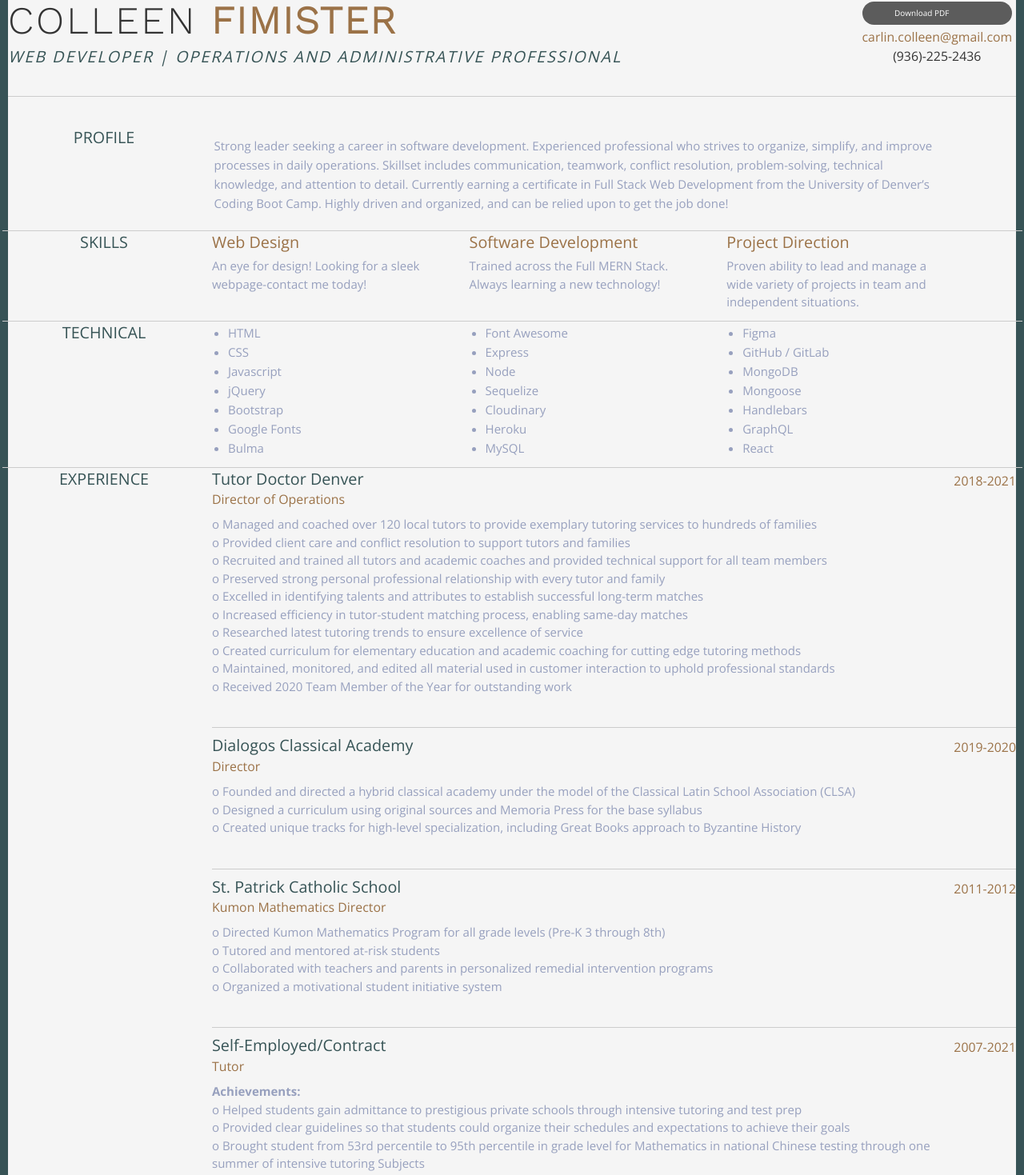
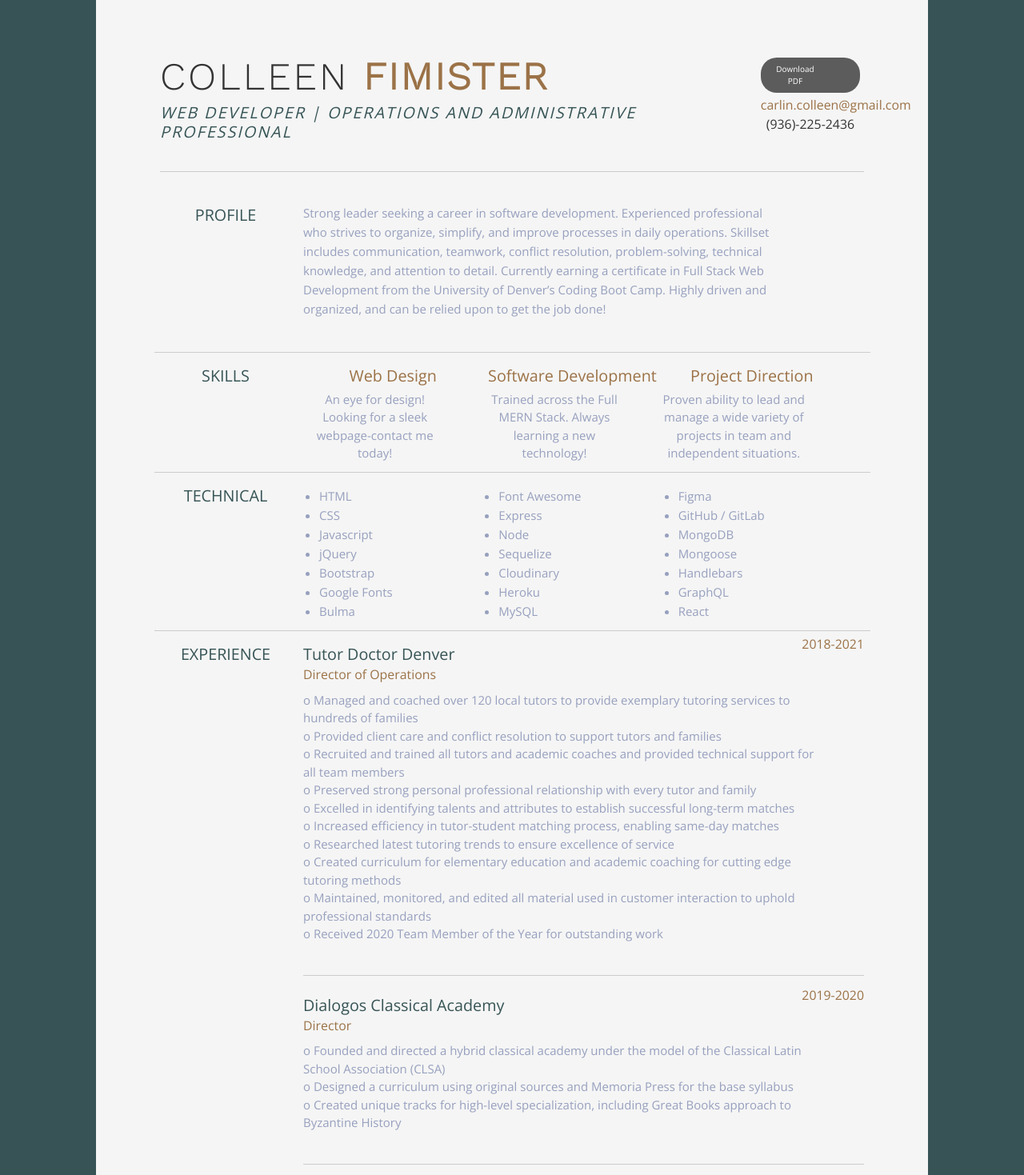
Before and after one commit to carlincb/react-portfolio, a React (Create React App) app: page /Resume in a window 1280 px wide. Shown: the part 174-1643 px from the top of the page at 80% size. Built offline with nearby package versions, Linux system fonts and the light colour scheme.

Commit message:
Continued formatting resume.

```diff
--- a/src/pages/resume/Resume.js
+++ b/src/pages/resume/Resume.js
@@ -48,9 +48,9 @@ function Resume() {
               <div>
                 <div className="resume-wrapper row profile-h2-wrapper">
                   <div className="resume-section first col-lg-2 w-20 text-center font-weight-bold text-uppercase">
-                    <h2>Profile</h2>
+                    <h2 className="pt-1">Profile</h2>
                   </div>
-                  <div className="resume-section col-lg-3 w-80 end-0 p-3">
+                  <div className="resume-section col-lg-3 w-80 end-0 pt-0 pb-5">
                     <p className="enlarge">
                       Strong leader seeking a career in software development.
                       Experienced professional who strives to organize,
@@ -67,28 +67,28 @@ function Resume() {
 
                 <div className="resume-wrapper row skills-wrapper">
                   <div className="resume-section first col-lg-2 w-20 text-center font-weight-bold text-uppercase">
-                    <h2 className="h2-wrapper">Skills</h2>
+                    <h2 className="h2-wrapper pt-4">Skills</h2>
                   </div>
                   <div className="resume-section col-lg-3 w-80 end-0">
                     <div className="skills">
-                      <h2 className="skills-color">Web Design</h2>
-                      <p>
+                      <h2 className="skills-color pt-4 text-center">Web Design</h2>
+                      <p className="text-center">
                         An eye for design! Looking for a sleek webpage-contact
                         me today!
                       </p>
                     </div>
 
                     <div className="skills">
-                      <h2 className="skills-color">Software Development</h2>
-                      <p>
+                      <h2 className="skills-color pt-4 text-center">Software Development</h2>
+                      <p className="text-center pr-4">
                         Trained across the Full MERN Stack. Always learning a
                         new technology!
                       </p>
                     </div>
 
                     <div className="skills">
-                      <h2 className="skills-color">Project Direction</h2>
-                      <p>
+                      <h2 className="skills-color pt-4 text-center">Project Direction</h2>
+                      <p className="text-center">
                         Proven ability to lead and manage a wide variety of
                         projects in team and independent situations.
                       </p>
@@ -98,9 +98,9 @@ function Resume() {
 
                 <div className="resume-wrapper row">
                   <div className="resume-section first col-lg-2 w-20 text-center font-weight-bold text-uppercase">
-                    <h2 className="h2-wrapper">Technical</h2>
+                    <h2 className="h2-wrapper pt-4">Technical</h2>
                   </div>
-                  <div className="resume-section col-lg-3 w-80 end-0 technical-wrapper">
+                  <div className="resume-section col-lg-3 w-80 end-0 technical-wrapper pt-4">
                     <ul className="skills">
                       <li>HTML</li>
                       <li>CSS</li>
@@ -135,11 +135,11 @@ function Resume() {
 
                 <div className="resume-wrapper row jobs">
                   <div className="resume-section first col-lg-2 w-20 text-center font-weight-bold text-uppercase">
-                    <h2>Experience</h2>
+                    <h2 className="pt-4">Experience</h2>
                   </div>
 
                   <div className="resume-section  col-lg-3 w-80 end-0">
-                    <div className="job">
+                    <div className="job pt-4">
                       <h2>Tutor Doctor Denver</h2>
                       <h3>Director of Operations</h3>
                       <h4>2018-2021</h4>
@@ -165,7 +165,7 @@ function Resume() {
                       </p>
                     </div>
 
-                    <div className="job">
+                    <div className="job pt-4">
                       <h2>Dialogos Classical Academy</h2>
                       <h3>Director</h3>
                       <h4>2019-2020</h4>
@@ -179,7 +179,7 @@ function Resume() {
                       </p>
                     </div>
 
-                    <div className="job">
+                    <div className="job pt-4">
                       <h2>St. Patrick Catholic School</h2>
                       <h3>Kumon Mathematics Director</h3>
                       <h4>2011-2012</h4>
@@ -193,7 +193,7 @@ function Resume() {
                       </p>
                     </div>
 
-                    <div className="job last">
+                    <div className="job pt-4 last">
                       <h2>Self-Employed/Contract</h2>
                       <h3>Tutor</h3>
                       <h4>2007-2021</h4>
@@ -220,9 +220,9 @@ function Resume() {
 
                 <div className="resume-wrapper last row education">
                   <div className="resume-section first col-lg-2 w-20 text-center font-weight-bold text-uppercase">
-                    <h2>Education</h2>
+                    <h2 className="pt-4">Education</h2>
                   </div>
-                  <div className="resume-section col-lg-3 w-80 end-0 education-section">
+                  <div className="resume-section col-lg-3 w-80 end-0 education-section pt-4">
                     <strong>Certificate</strong> | Full Stack Web Development –
                     University of Denver Denver, CO <br />
                     <strong>Graduate Studies</strong> | Theology – International
--- a/src/pages/resume/resume.css
+++ b/src/pages/resume/resume.css
@@ -12,7 +12,8 @@
 }
 .resumePage {
   font-family: Georgia;
-  padding: 1rem;
+  padding: 2rem;
+  margin: 2rem;
   font-size: small;
 }
 
@@ -38,9 +39,8 @@
 }
 
 #inner {
-  padding-top: 4rem;
-  padding-bottom: 4rem;
-  margin: 8rem auto;
+  padding: 8rem;
+  margin: 8rem;
   background: #f5f5f5;
   border: solid #666;
   border-width: 0.8rem 0 0.2rem 0;
@@ -59,7 +59,7 @@
 }
 #hd h2 {
   text-transform: uppercase;
-  letter-spacing: .2rem;
+  letter-spacing: 0.2rem;
 }
 #bd,
 #ft {
@@ -68,7 +68,7 @@
 #ft {
   padding: 1em 0 5em 0;
   font-size: 92%;
-  border-top: .1rem solid #ccc;
+  border-top: 0.1rem solid #ccc;
   text-align: center;
 }
 #ft p {
@@ -132,7 +132,7 @@ a#pdf {
   background: rgb(92, 92, 92);
   color: white;
   padding: 0.6rem 5rem 0.6rem 1.2rem;
-  margin-bottom: .6rem;
+  margin-bottom: 0.6rem;
   text-decoration: none;
 }
 
```
